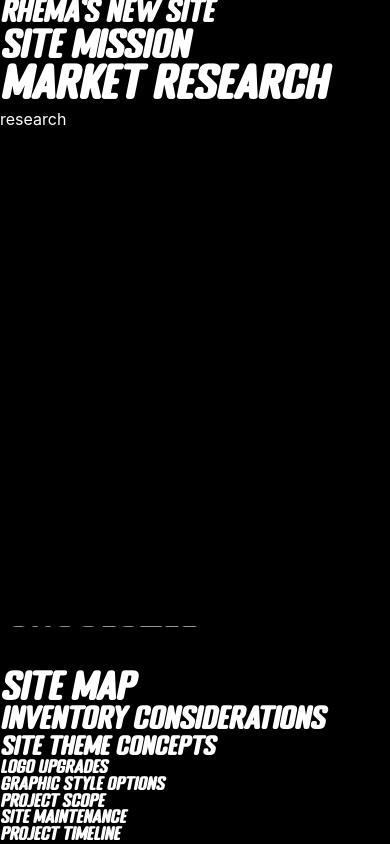
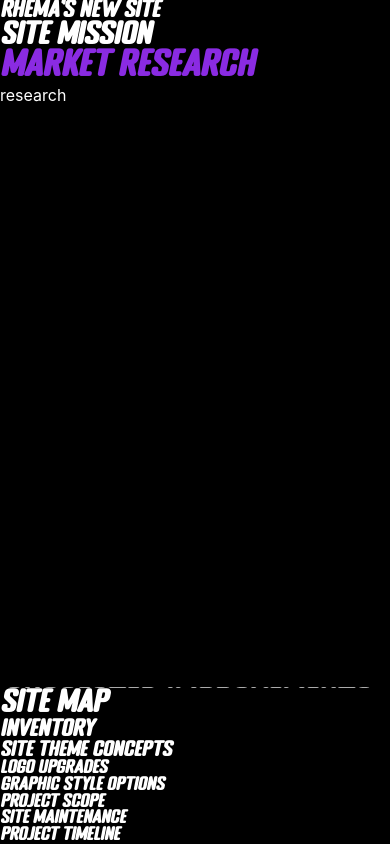
Before and after one commit to RoxanneTabuena/rhema-buyers-guide, a React (Create React App) app: page /mission in a window 390 px wide. Built offline with nearby package versions, Linux system fonts and the light colour scheme.

Commit message:
add mobile and desktop styling

```diff
--- a/src/App.css
+++ b/src/App.css
@@ -4,6 +4,7 @@
 *::before,
 *::after {
   box-sizing: border-box;
+  color: inherit;
 }
 
 /* Prevent font size inflation */
--- a/src/components/content/articleDir.js
+++ b/src/components/content/articleDir.js
@@ -14,7 +14,7 @@ export const titleSequence = {
     'market-research': `Market Research`,
     'proposal': `Suggested Improvements`,
     'map': `Site Map`,
-    'inventory': `Inventory Considerations`,
+    'inventory': `Inventory`,
     'themes': `Site Theme Concepts`,
     'logos' : `Logo Upgrades`,
     'graphics': `Graphic Style Options`,
--- a/src/components/root/Root.js
+++ b/src/components/root/Root.js
@@ -78,7 +78,10 @@ export const Root = () => {
                 <Header arts={getHeadArts(curArt)}/>
             </header>
             <main style={{height: vpHeight}}>
+            <div className={style.purple}>
+
             <NavItem art={curArt} heightX={style.xl}/>
+            </div>
             <Viewport
                 cur={curArt}
                 vpHeight={vpHeight}
--- a/src/components/root/root.module.css
+++ b/src/components/root/root.module.css
@@ -11,7 +11,12 @@ footer{
     position: fixed;
     bottom: 0;
 }
+/* general  color*/
+.purple{
+    color: blueviolet;
+}
 
+/* general nav items */
 .link{
     font-family: 'Titles';
     width: 100%;
@@ -26,15 +31,36 @@ footer{
 .viewport>*{
     height: 100%;
 }
-/* sizing */
+
+/* mobile */
+@media only screen and (max-width: 480px) {
+    /* mobile sizing */
     .link.xs{
         font-size: .7rem;
     }
     .link.sm{
-    font-size: 1rem;
+        font-size: .8rem;
     }
     .link.m{
+        font-size: .9rem;
+    }
+    .link.l{
         font-size: 1.2rem;
+    }
+    .link.xl{
+        font-size: 1.4rem;
+    }
+}
+/* desktop */
+@media only screen and (min-width: 481px) {
+    .link.xs{
+        font-size: .7rem;
+    }
+    .link.sm{
+        font-size: .8rem;
+    }
+    .link.m{
+        font-size: .9rem;
     }
     .link.l{
         font-size: 1.5rem;
@@ -42,3 +68,4 @@ footer{
     .link.xl{
         font-size: 1.8rem;
     }
+}
```
Lines whose indentation alone changed are shown as unchanged.
